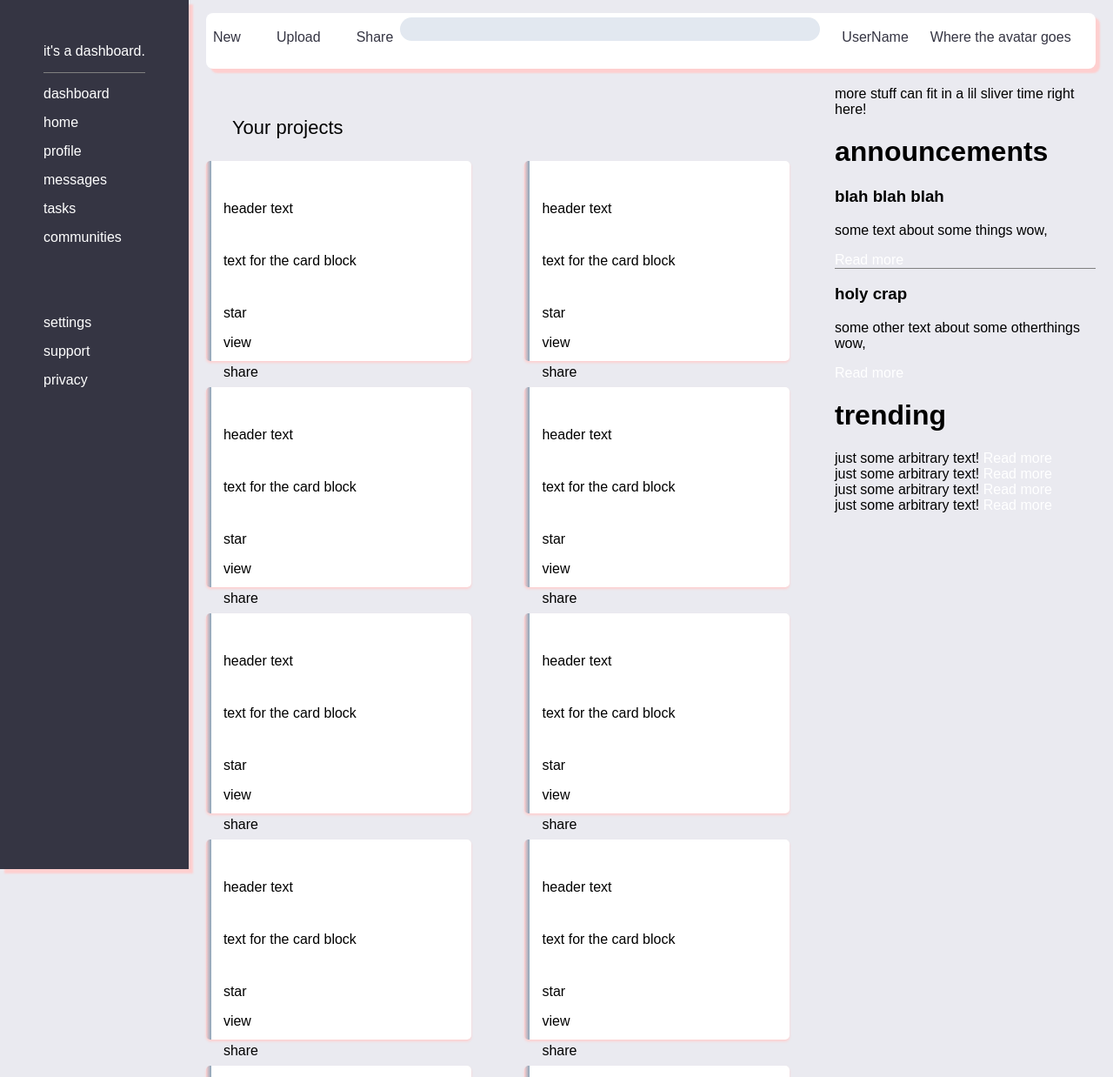
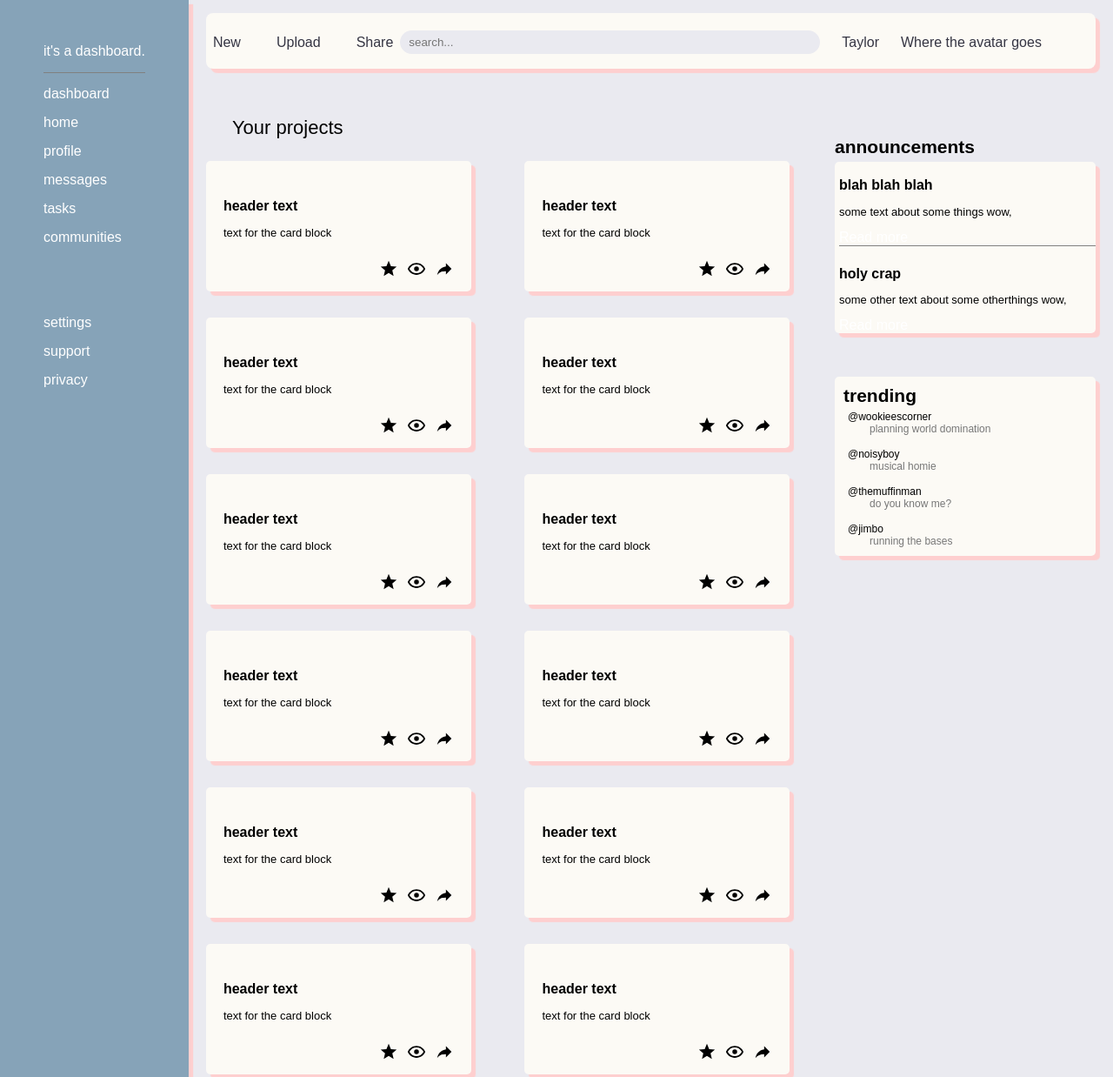
Before and after one commit to teajm/admin-dashboard, a plain HTML site: page index.html in a window 1280 px wide. Shown: the top 1238 px of the page at 87% size. Drawn offline with Linux system fonts and the light colour scheme.

Commit message:
final dashboard styling, finished project

```diff
--- a/index.html
+++ b/index.html
@@ -34,9 +34,9 @@
                 </div>
                 <div class = "navright">
                     <div class = "searchbar">
-                        <input class = "search-input" type="text" id="search-bar" placeholder=" " results="5">
+                        <input class = "search-input" type="text" id="search-bar" placeholder="search..." results="5">
                     </div>
-                    <div>UserName</div>
+                    <div>Taylor</div>
                     <div class = "avatar">
                         Where the avatar goes
                     </div>
@@ -53,201 +53,234 @@
             <div class = "card-block">
                 <div class="section-title">Your projects</div>
                 <div class = "card">
+                    <div class = "project text">
                     <div class = "cardheader">
-                        <p>header text</p>
+                     <h2>header text</h2>
                     </div>
                     <div class ="card-textblock">
                          <p>text for the card block</p>
                     </div>
+                </div>
                     <div class ="card-icons">
-                        <p>star</p>
-                        <p>view</p>
-                        <p>share</p>
+                         <img src = "images/star.svg" alt = "star post" class = "icon">
+                         <img src = "images/eye-outline.svg" alt = "save post" class ="icon">
+                         <img src = "images/share.svg" alt = "share post" class = "icon">
                     </div>
                  </div>
                 <div class = "card">
+                    <div class = "project text">
                     <div class = "cardheader">
-                         <p>header text</p>
+                     <h2>header text</h2>
                     </div>
                     <div class ="card-textblock">
                          <p>text for the card block</p>
                     </div>
+                </div>
                     <div class ="card-icons">
-                         <p>star</p>
-                         <p>view</p>
-                         <p>share</p>
+                         <img src = "images/star.svg" alt = "star post" class = "icon">
+                         <img src = "images/eye-outline.svg" alt = "save post" class ="icon">
+                         <img src = "images/share.svg" alt = "share post" class = "icon">
                     </div>
                  </div>
                  <div class = "card">
+                    <div class = "project text">
                     <div class = "cardheader">
-                         <p>header text</p>
+                     <h2>header text</h2>
                     </div>
                     <div class ="card-textblock">
                          <p>text for the card block</p>
                     </div>
+                </div>
                     <div class ="card-icons">
-                         <p>star</p>
-                         <p>view</p>
-                         <p>share</p>
+                         <img src = "images/star.svg" alt = "star post" class = "icon">
+                         <img src = "images/eye-outline.svg" alt = "save post" class ="icon">
+                         <img src = "images/share.svg" alt = "share post" class = "icon">
                     </div>
                  </div>
                  <div class = "card">
+                    <div class = "project text">
                     <div class = "cardheader">
-                         <p>header text</p>
+                     <h2>header text</h2>
                     </div>
                     <div class ="card-textblock">
                          <p>text for the card block</p>
                     </div>
+                </div>
                     <div class ="card-icons">
-                         <p>star</p>
-                         <p>view</p>
-                         <p>share</p>
+                         <img src = "images/star.svg" alt = "star post" class = "icon">
+                         <img src = "images/eye-outline.svg" alt = "save post" class ="icon">
+                         <img src = "images/share.svg" alt = "share post" class = "icon">
                     </div>
                  </div>
                  <div class = "card">
+                    <div class = "project text">
                     <div class = "cardheader">
-                         <p>header text</p>
+                     <h2>header text</h2>
                     </div>
                     <div class ="card-textblock">
                          <p>text for the card block</p>
                     </div>
+                </div>
                     <div class ="card-icons">
-                         <p>star</p>
-                         <p>view</p>
-                         <p>share</p>
+                         <img src = "images/star.svg" alt = "star post" class = "icon">
+                         <img src = "images/eye-outline.svg" alt = "save post" class ="icon">
+                         <img src = "images/share.svg" alt = "share post" class = "icon">
                     </div>
                  </div>
                  <div class = "card">
+                    <div class = "project text">
                     <div class = "cardheader">
-                         <p>header text</p>
+                     <h2>header text</h2>
                     </div>
                     <div class ="card-textblock">
                          <p>text for the card block</p>
                     </div>
+                </div>
                     <div class ="card-icons">
-                         <p>star</p>
-                         <p>view</p>
-                         <p>share</p>
+                         <img src = "images/star.svg" alt = "star post" class = "icon">
+                         <img src = "images/eye-outline.svg" alt = "save post" class ="icon">
+                         <img src = "images/share.svg" alt = "share post" class = "icon">
                     </div>
                  </div>
                  <div class = "card">
+                    <div class = "project text">
                     <div class = "cardheader">
-                         <p>header text</p>
+                     <h2>header text</h2>
                     </div>
                     <div class ="card-textblock">
                          <p>text for the card block</p>
                     </div>
+                </div>
                     <div class ="card-icons">
-                         <p>star</p>
-                         <p>view</p>
-                         <p>share</p>
+                         <img src = "images/star.svg" alt = "star post" class = "icon">
+                         <img src = "images/eye-outline.svg" alt = "save post" class ="icon">
+                         <img src = "images/share.svg" alt = "share post" class = "icon">
                     </div>
                  </div>
                  <div class = "card">
+                    <div class = "project text">
                     <div class = "cardheader">
-                         <p>header text</p>
+                     <h2>header text</h2>
                     </div>
                     <div class ="card-textblock">
                          <p>text for the card block</p>
                     </div>
+                </div>
                     <div class ="card-icons">
-                         <p>star</p>
-                         <p>view</p>
-                         <p>share</p>
+                         <img src = "images/star.svg" alt = "star post" class = "icon">
+                         <img src = "images/eye-outline.svg" alt = "save post" class ="icon">
+                         <img src = "images/share.svg" alt = "share post" class = "icon">
                     </div>
                  </div>
                  <div class = "card">
+                    <div class = "project text">
                     <div class = "cardheader">
-                         <p>header text</p>
+                     <h2>header text</h2>
                     </div>
                     <div class ="card-textblock">
                          <p>text for the card block</p>
                     </div>
+                </div>
                     <div class ="card-icons">
-                         <p>star</p>
-                         <p>view</p>
-                         <p>share</p>
+                         <img src = "images/star.svg" alt = "star post" class = "icon">
+                         <img src = "images/eye-outline.svg" alt = "save post" class ="icon">
+                         <img src = "images/share.svg" alt = "share post" class = "icon">
                     </div>
                  </div>
                  <div class = "card">
+                    <div class = "project text">
                     <div class = "cardheader">
-                         <p>header text</p>
+                     <h2>header text</h2>
                     </div>
                     <div class ="card-textblock">
                          <p>text for the card block</p>
                     </div>
+                </div>
                     <div class ="card-icons">
-                         <p>star</p>
-                         <p>view</p>
-                         <p>share</p>
+                         <img src = "images/star.svg" alt = "star post" class = "icon">
+                         <img src = "images/eye-outline.svg" alt = "save post" class ="icon">
+                         <img src = "images/share.svg" alt = "share post" class = "icon">
                     </div>
                  </div>
                  <div class = "card">
+                    <div class = "project text">
                     <div class = "cardheader">
-                         <p>header text</p>
+                     <h2>header text</h2>
                     </div>
                     <div class ="card-textblock">
                          <p>text for the card block</p>
                     </div>
+                </div>
                     <div class ="card-icons">
-                         <p>star</p>
-                         <p>view</p>
-                         <p>share</p>
+                         <img src = "images/star.svg" alt = "star post" class = "icon">
+                         <img src = "images/eye-outline.svg" alt = "save post" class ="icon">
+                         <img src = "images/share.svg" alt = "share post" class = "icon">
                     </div>
                  </div>
                  <div class = "card">
+                    <div class = "project text">
                     <div class = "cardheader">
-                         <p>header text</p>
+                     <h2>header text</h2>
                     </div>
                     <div class ="card-textblock">
                          <p>text for the card block</p>
                     </div>
+                </div>
                     <div class ="card-icons">
-                         <p>star</p>
-                         <p>view</p>
-                         <p>share</p>
+                         <img src = "images/star.svg" alt = "star post" class = "icon">
+                         <img src = "images/eye-outline.svg" alt = "save post" class ="icon">
+                         <img src = "images/share.svg" alt = "share post" class = "icon">
                     </div>
                  </div>
-
             </div>
             <div class = "news-block">
-                more stuff can fit in a lil sliver time right here!
+                <div class = "announcements-heading">announcements</div>
                 <div class = "announcements">
-                    <h1>announcements</h1>
                     <div class = "announce1">
-                        <h3>blah blah blah</h3>
+                        <h2>blah blah blah</h2>
                         <p>some text about some things wow,</p>
                         <a href="">Read&nbsp;more&nbsp;</a>
                         <div class = "divider"></div>
                     </div>
                     <div class = "announce2">
-                        <h3>holy crap</h3>
+                        <h2>holy crap</h2>
                         <p>some other text about some  otherthings wow,</p>
                         <a href="">Read&nbsp;more&nbsp;</a>
                     </div>
                 </div>
                 <div class = "trending">
-                    <h1>trending</h1>
-                    <div class = "trend1">
-                        just some arbitrary text!
-                        <a href="">Read&nbsp;more&nbsp;</a>
+                    <div class = "trending-title">trending</div>
+                    <div class = "trend">
+                        <div class = "trending-info">
+                            <div class = "trending-username">@wookieescorner</div>
+                            <div class = "trending-blurb">planning world domination</div>
                         </div>
-                    <div class = "trend2">
-                        just some arbitrary text!
-                        <a href="">Read&nbsp;more&nbsp;</a>
+
                     </div>
-                    <div class = "trend3">
-                        just some arbitrary text!
-                        <a href="">Read&nbsp;more&nbsp;</a>
+                    <div class = "trend">
+                        <div class = "trending-info">
+                            <div class = "trending-username">@noisyboy</div>
+                            <div class = "trending-blurb">musical homie</div>
                         </div>
-                    <div class = "trend4">
-                        just some arbitrary text!
-                        <a href="">Read&nbsp;more&nbsp;</a>
+
+                    </div>
+                    <div class = "trend">
+                        <div class = "trending-info">
+                            <div class = "trending-username">@themuffinman</div>
+                            <div class = "trending-blurb">do you know me?</div>
+                        </div>
+
+                    </div>
+                    <div class = "trend">
+                        <div class = "trending-info">
+                            <div class = "trending-username">@jimbo</div>
+                            <div class = "trending-blurb">running the bases</div>
                         </div>
 
                     </div>
                 </div>
             </div>
         </div>
+    </div>
 </body>
 </html>
--- a/styles.css
+++ b/styles.css
@@ -1,6 +1,7 @@
 :root {
     --dark-text: rgb(53, 53, 67);
     --light-text: white;
+    --grey-text:rgb(119, 119, 119);
     /* --hover-link: rgb(45, 109, 212); */
     --background-col: rgb(234, 234, 240);
     --shadow-col:#fecfcf;
@@ -10,6 +11,7 @@ body{
     margin:0;
     font-family: 'Rubik', sans-serif;
     font-size: 16px;
+
 }
 .container{
     display:grid;
@@ -24,31 +26,30 @@ body{
     grid-auto-rows: max-content;
 }
 .sidebar{
-    height: 100%;
     position:relative;
     left: 0;
     top: 0;
     color:white;
     display:grid;
     grid-column: 1 / 2;
-    grid-row: 1 / 3;
+    grid-row: 1 / 4;
     grid-auto-rows:max-content;
     grid-template-rows: max-content;
     grid-template-columns: max-content;
     grid-template-areas: none;
     row-gap: 15px;
     padding:50px;
-    background-color: rgb(53, 53, 67);
+    background-color: #86A3B8;
     color:white;
-    box-shadow: 5px 5px 2px var(--shadow-col);
+    box-shadow: 5px 5px 1px var(--shadow-col);
 }
 .header{
     margin-top: 15px;
     height:8vh;
     color: var(--dark-text);
     grid-area: 1 / 2 / 2/ 4;
-    background-color: white;
-    box-shadow: 5px 5px 2px var(--shadow-col);
+    background-color: #fcfaf5;
+    box-shadow: 5px 5px 1px var(--shadow-col);
     border-radius: 8px;
     /* display:grid;
     grid-template-rows: max-content;
@@ -76,13 +77,15 @@ a:hover{
 }
 .searchlinks{
     display:flex;
-    align-items: end;
+    align-items: center;
     gap:25px;
+    margin-top: 15px;
 }
 .navright{
     display:flex;
     gap:25px;
-    align-items: end;
+    align-items: center;
+    margin-top: 15px;
 
 }
 .main-content{
@@ -107,23 +110,22 @@ a:hover{
     gap: 10px;
     grid-template-columns: repeat(auto-fit, minmax(300px, 1fr));
     grid-auto-rows: max-content;
-    background-color: blue;
     width: fit-content;
-    background-color: white;
+    background-color: #fcfaf5;
     width: 48%;
-    height: 180px;
+    height: 100px;
     margin-bottom: 20px;
     margin-right: 10px;
     border-radius: 5px;
     min-width: 265px;
-    box-shadow: 0px 2px 3px var(--shadow-col);
+    box-shadow: 5px 5px 1px var(--shadow-col);
     padding: 30px 20px 20px 20px;
     display: flex;
     flex-direction: column;
     justify-content: space-between;
-    background-image: linear-gradient(left, var(--shadow-col),#86A3B8 2%, transparent 2%, transparent 100%);
+    /* background-image: linear-gradient(left, var(--shadow-col),#86A3B8 2%, transparent 2%, transparent 100%);
     background-image: -webkit-linear-gradient(left, var(--shadow-col), #86A3B8 2%, transparent 2%, transparent 100%);
-
+     */
 
 }
 .divider{
@@ -152,7 +154,7 @@ li{
     width: 45vw;
     max-width: 471px;
     height: 25px;
-    background-color: rgba(226,232,240,255);
+    background-color: rgb(234, 234, 240);
     border: none;
     border-radius: 15px;
     margin-top: 5px;
@@ -164,3 +166,72 @@ li{
     grid-column: 1 / -1;
     margin: 35px 30px 15px 30px;
 }
+.card-icons{
+    display:flex;
+    justify-content:right;
+    gap:10px;
+}
+
+.icon{
+    height:22px;
+    width: 22px;
+}
+h2{
+    font-weight: 600;
+    font-size: 16px;
+}
+p{
+    font-size: 13px;
+
+}
+.announcements-heading{
+    font-weight: 600;
+    font-size: 21px;
+}
+.announcements{
+    background-color: #fcfaf5;
+    box-shadow: 5px 5px 1px var(--shadow-col);
+    margin-bottom: 5px;
+    border-radius: 5px;
+
+}
+.announce1{
+    margin-top: 5px;
+    padding-top: 5px;
+    padding-left: 5px;
+}
+.announce2{
+    margin-top: 5px;
+    padding-top: 5px;
+    padding-left: 5px;
+}
+.trending{
+    background-color: #fcfaf5;
+    box-shadow: 5px 5px 1px var(--shadow-col);
+    margin-top:50px;
+    border-radius: 5px;
+}
+.trend{
+    display:flex;
+    margin-top: 5px;
+    margin-bottom: 10px;
+}
+.trending-username{
+    font-size: 12px;
+    margin-left:15px;
+}
+.trending-blurb{
+    color:var(--grey-text);
+    font-size: 12px;
+    margin-left:40px;
+}
+.trending-title{
+    margin-left: 10px;
+    font-size: 21px;
+    font-weight: 600;
+    margin-top:10px
+}
+.news-block{
+    grid-area: 1 / 2 / 4 / 4;
+    margin-top: 58px;
+}
```
Also changed, not shown: images/eye-outline.svg (added), images/share.svg (added), images/star.svg (added), 1 other file. Lines whose indentation alone changed are shown as unchanged.
